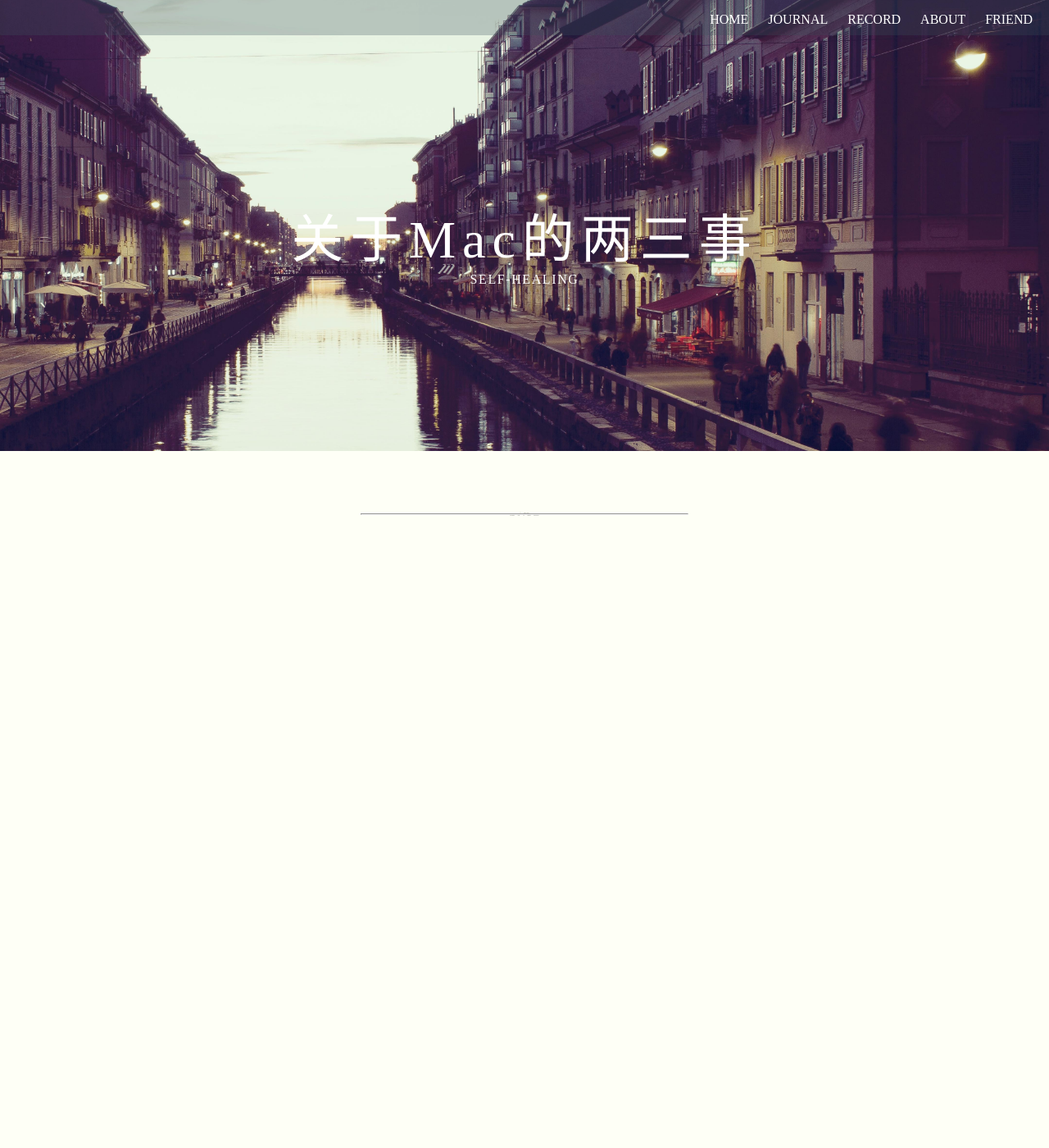
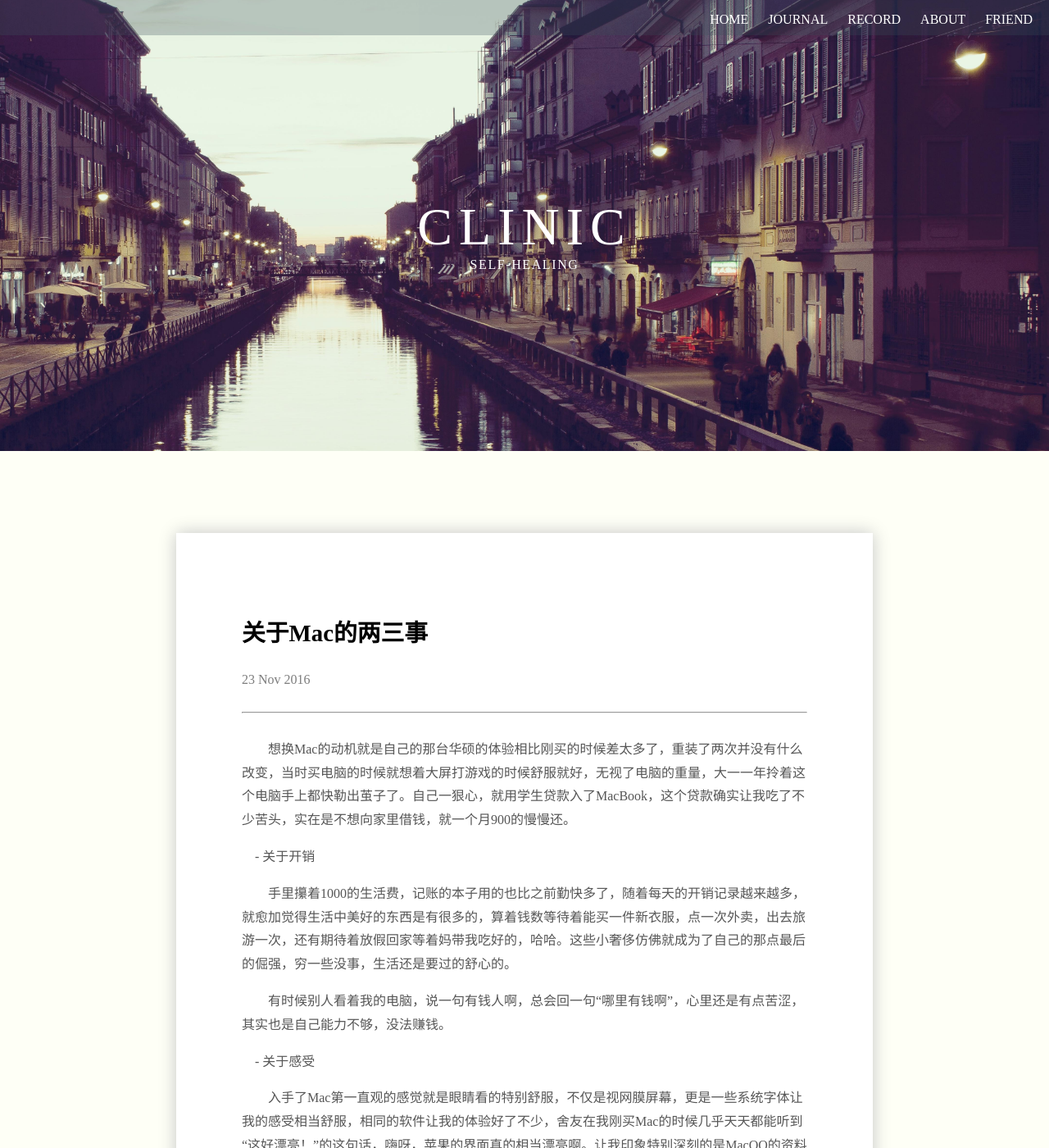
Before and after one commit to ParanoiaSun/ParanoiaSun.github.io, a Jekyll site: the page built from _posts/2016-11-23-welcome-to-jekyll.markdown, in a window 1280 px wide and 1400 px high. Shown: the whole window at 82% size. Built offline with Jekyll 4.4.1, drawn with Linux system fonts in a browser that asks for light colours; some of the changed text lies outside the part shown.

Commit message:
Modify sth

```diff
--- a/_layouts/post.html
+++ b/_layouts/post.html
@@ -1,3 +1,17 @@
 ---
 layout: base
 ---
+<div class="blog-content-bg">
+	<div class="blog-content">
+		<div class="blog-content-title">
+			<p>{{ page.b-title}}</p>
+		</div>
+		<div class="blog-content-time">
+			<p>{{ page.date | date_to_string }}</p>
+		</div>
+		<hr>
+		<div class="blog-content-passage">
+			<p>{{ content }}</p>
+		</div>
+	</div>
+</div>
--- a/_posts/2016-11-23-welcome-to-jekyll.markdown
+++ b/_posts/2016-11-23-welcome-to-jekyll.markdown
@@ -1,12 +1,28 @@
 ---
 layout: post
-title:  关于Mac的两三事
-description: 上了大学才知道电脑的便捷的重要性，喜打游戏的我就想着买个大屏性能好的笔记本。后来每天拎着这笨重的笔记本指节那边都有像茧子一样的痕迹了，最近也是在做护手的工作，最近也是在做护手的工作，最近也是在做护手的工作，最近也是在做护手的工作.
+title: CLINIC
+b-title:  关于Mac的两三事
+description: 最近就是挺感慨，想想自己入手了MacBook以后生活真的变了很多，就想写点东西记录一下最近的改变。
 thumbnail: /images/blog-img1.png
 ---
 
-{{page.title}}
+　　想换Mac的动机就是自己的那台华硕的体验相比刚买的时候差太多了，重装了两次并没有什么改变，当时买电脑的时候就想着大屏打游戏的时候舒服就好，无视了电脑的重量，大一一年拎着这个电脑手上都快勒出茧子了。自己一狠心，就用学生贷款入了MacBook，这个贷款确实让我吃了不少苦头，实在是不想向家里借钱，就一个月900的慢慢还。
 
-我的第一篇文章
+　- 关于开销
 
-{{ page.date | date_to_string }}
+　　手里攥着1000的生活费，记账的本子用的也比之前勤快多了，随着每天的开销记录越来越多，就愈加觉得生活中美好的东西是有很多的，算着钱数等待着能买一件新衣服，点一次外卖，出去旅游一次，还有期待着放假回家等着妈带我吃好的，哈哈。这些小奢侈仿佛就成为了自己的那点最后的倔强，穷一些没事，生活还是要过的舒心的。
+
+　　有时候别人看着我的电脑，说一句有钱人啊，总会回一句“哪里有钱啊”，心里还是有点苦涩，其实也是自己能力不够，没法赚钱。
+
+　- 关于感受
+
+　　入手了Mac第一直观的感觉就是眼睛看的特别舒服，不仅是视网膜屏幕，更是一些系统字体让我的感受相当舒服，相同的软件让我的体验好了不少，舍友在我刚买Mac的时候几乎天天都能听到“这好漂亮！”的这句话，嗨呀，苹果的界面真的相当漂亮啊。让我印象特别深刻的是MacQQ的资料卡和微信的提示框，要是哪天我没有任何借鉴地设计出这样的界面，那大概我就可以转行了，哈哈。
+
+<div><img src="/images/QQ20170411-205708@2x.png" alt="" width = "250"></div>
+
+　- 其他的一些？
+
+　　最明显的就是自己的体重了，之前舍友上课摸我的大腿，感慨了一句“你瘦了吧，以前都不是这个手感的”，就感觉好像确实变的挺多的，零食没有的吃了大概是挺重要的一点。
+
+
+　　希望这台Mac能陪我走的远一些。
--- a/css/main.css
+++ b/css/main.css
@@ -185,6 +185,10 @@
   margin-top: 30px;
   font-size: 1.2rem;
   font-family: "Pingfang SC"; }
+  .blog-block-title p{
+    text-decoration: none;
+    color: #000;
+  }
 
 .blog-time {
   font-size: 0.8rem;
@@ -246,4 +250,43 @@
     font-family: "行楷-简","Apple Chancery";
     color: #000; }
 
+.blog-content-bg{
+  width: 850px;
+  margin-top: 100px;
+  margin-bottom: 100px;
+  background-color: white;
+  box-shadow: 0px 0px 20px #c5c5c5;
+  margin-left: auto;
+  margin-right: auto;
+}
+
+.blog-content{
+  padding-top: 70px;
+  padding-bottom: 60px;
+  padding-left: 80px;
+  padding-right: 80px;
+}
+
+.blog-content-title{
+  font-size: 1.8rem;
+  font-weight: bolder;
+}
+
+.blog-content-time{
+  margin-top: 30px;
+  margin-bottom: 30px;
+  color: #7d7d7d;
+}
+
+.blog-content-passage{
+  margin-top: 30px;
+  color: #565656;
+  line-height: 1.8rem;
+}
+
+.blog-content-passage div{
+  text-align:center;
+}
+
+
 /*# sourceMappingURL=main.css.map */
--- a/journal/journal.html
+++ b/journal/journal.html
@@ -2,27 +2,33 @@
 layout: base
 title: JOURNAL
 ---
-<br>
-<div class="blog-block">
+
+{% for post in site.posts %}
+<div class="blog-block" >
+	<a href="{{ post.url | prepend : site.baseurl }}">
 	<div class="blog-general">
 		<div class="general-wrap">
 			<div class="blog-block-title">
-				<p>关于mac的两三事</p>
+				<p>{{ post.b-title }}</p>
 			</div>
 			<div class="blog-time">
-				<p>-2016&nbspSep&nbsp28-</p>
+				<p>{{ post.date | date_to_string }}</p>
 			</div>
 			<div class="blog-description">
-				<p>上了大学才知道电脑的便捷的重要性，喜欢打游戏的我就想着
-					买个大屏性能好的笔记本。后来每天拎着这笨重的笔记本指节
-				那边都有像茧子一样的痕迹了。</p>
+				<p>{{ post.description }}</p>
 			</div>
 		</div>
 	</div>
+	</a>
 	<div class="blog-img">
 		<img src="../images/blog-img1.png" alt="">
 	</div>
 </div>
+<!--
+<br>
+<a href="{{ post.url | prepend : site.baseurl }}">{{ post.title }}</a> -->
+{% endfor %}
+
 
 <!-- <p>{{ posts.size }}</p>
 <br>
```
Also changed, not shown: _posts/2016-11-24-welcome-to-jekyll.markdown (deleted, +0 -25 lines), css/main.scss (+8 -0 lines), images/QQ20170411-205708@2x.png (added), 2 other files.
